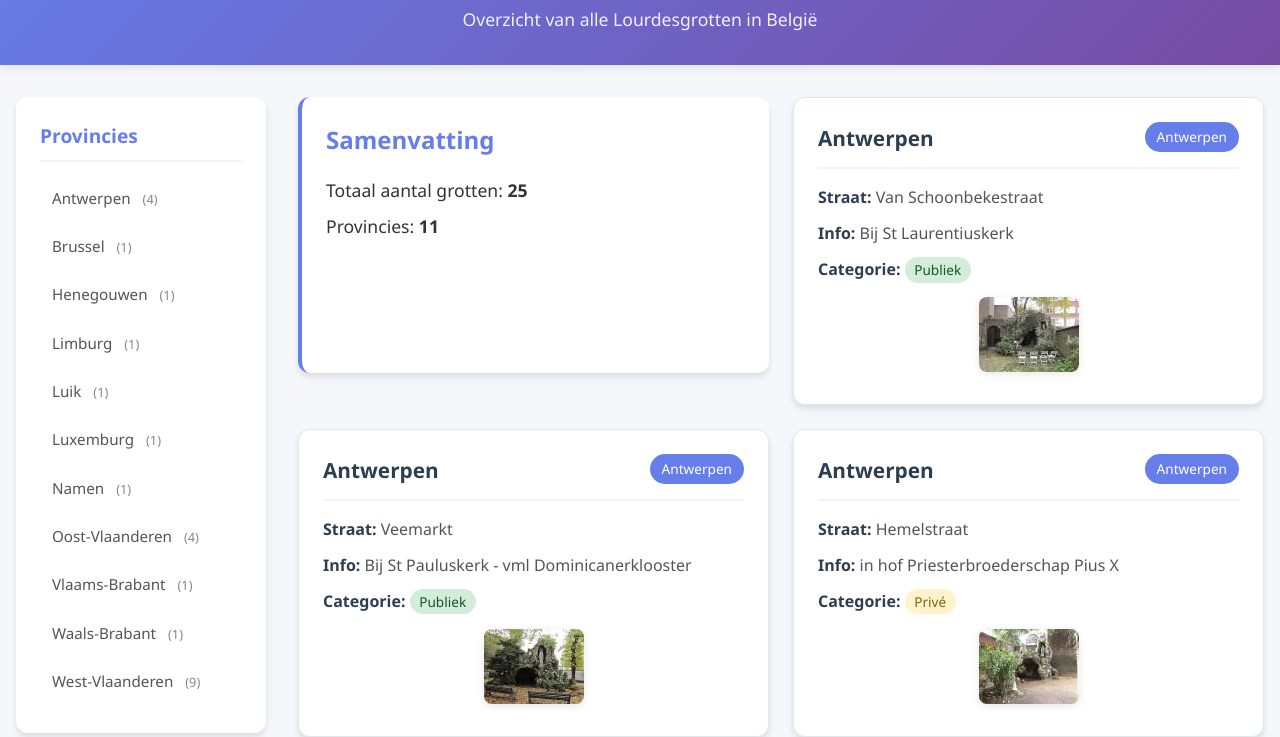
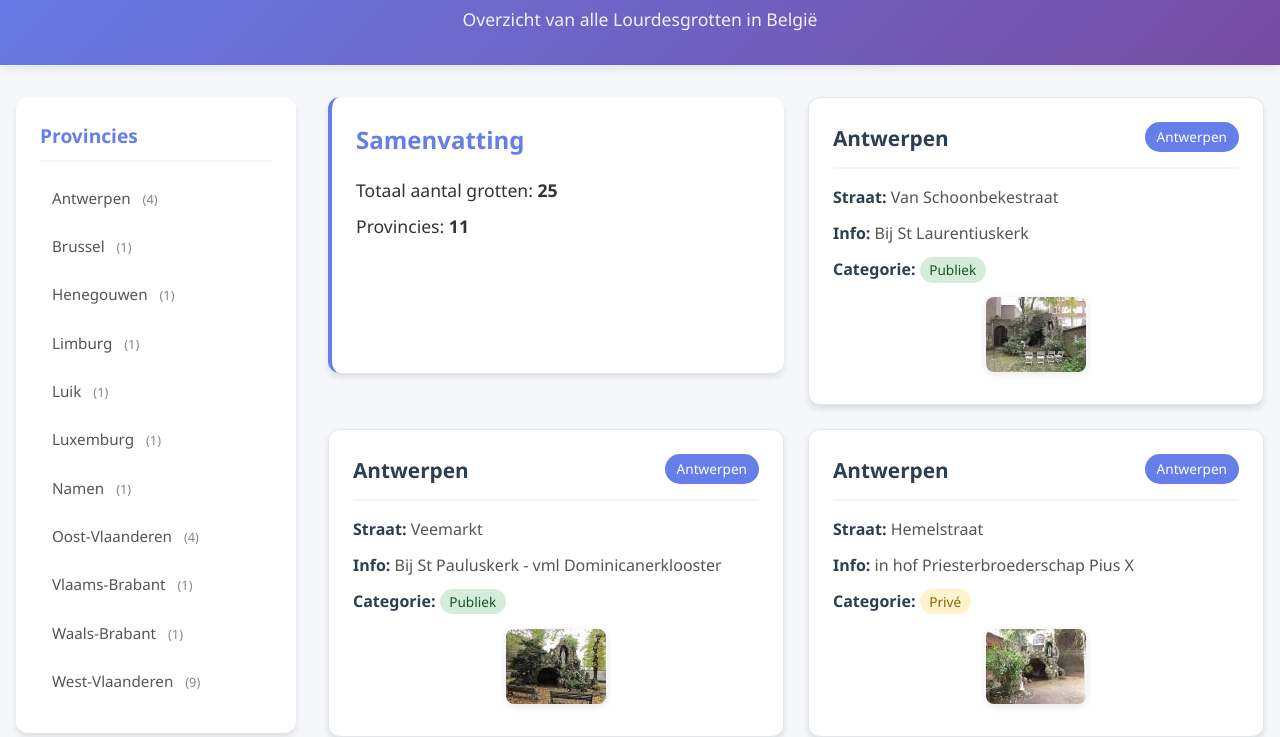
Before and after one commit to lefebvregoderik/lg, a website: page index.html in a window 1280 px wide. Shown: the part 99-836 px from the top of the page. Drawn offline with Linux system fonts and the light colour scheme.

Commit message:
Ensure provinces sidebar is properly positioned on the left

```diff
--- a/style.css
+++ b/style.css
@@ -41,7 +41,8 @@ main {
 }
 
 .sidebar {
-    width: 250px;
+    width: 280px;
+    min-width: 280px;
     background: white;
     border-radius: 12px;
     padding: 1.5rem;
@@ -49,6 +50,7 @@ main {
     height: fit-content;
     position: sticky;
     top: 2rem;
+    order: 1;
 }
 
 .sidebar h3 {
@@ -97,6 +99,7 @@ main {
 .content-area {
     flex: 1;
     min-width: 0;
+    order: 2;
 }
 
 #loading {
```
